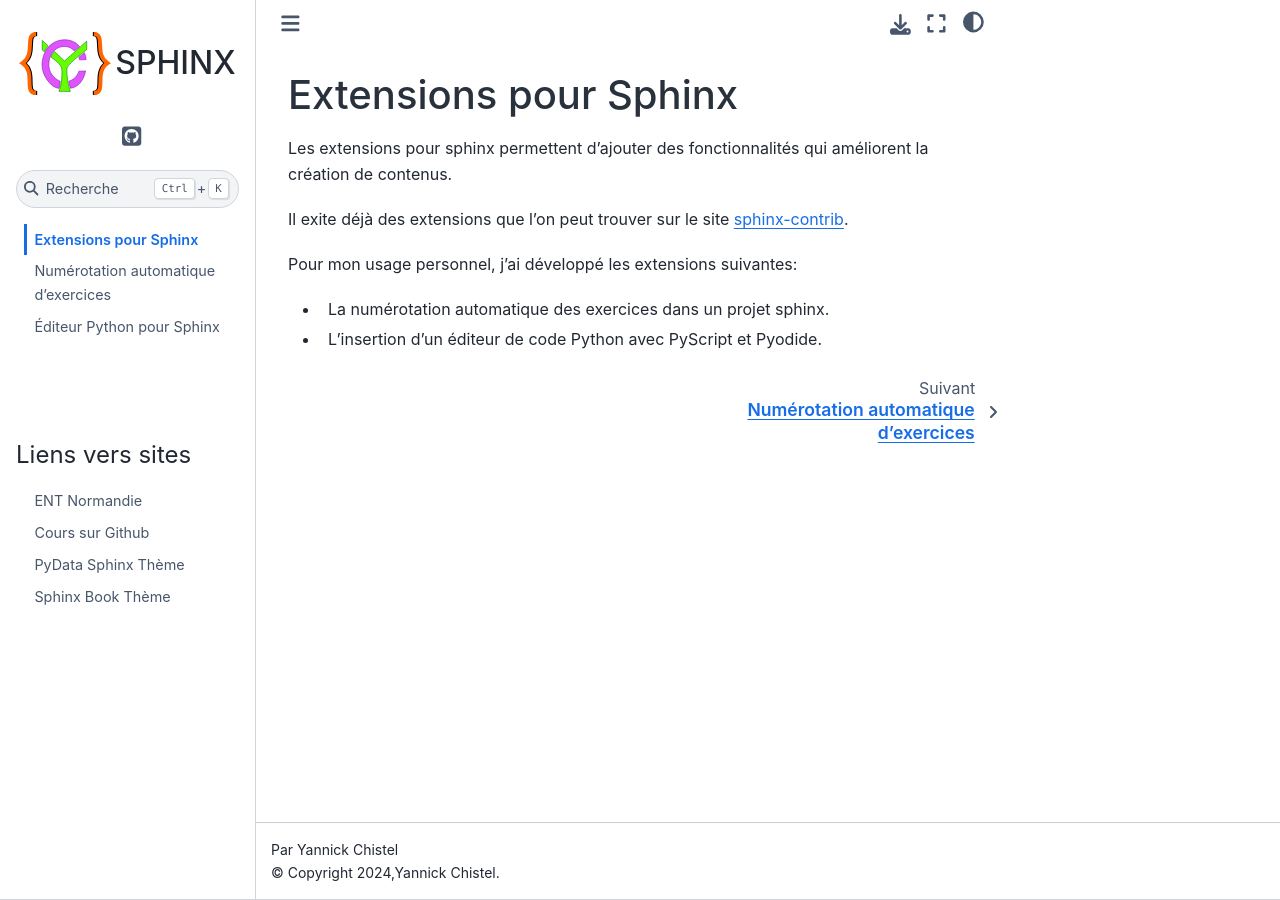
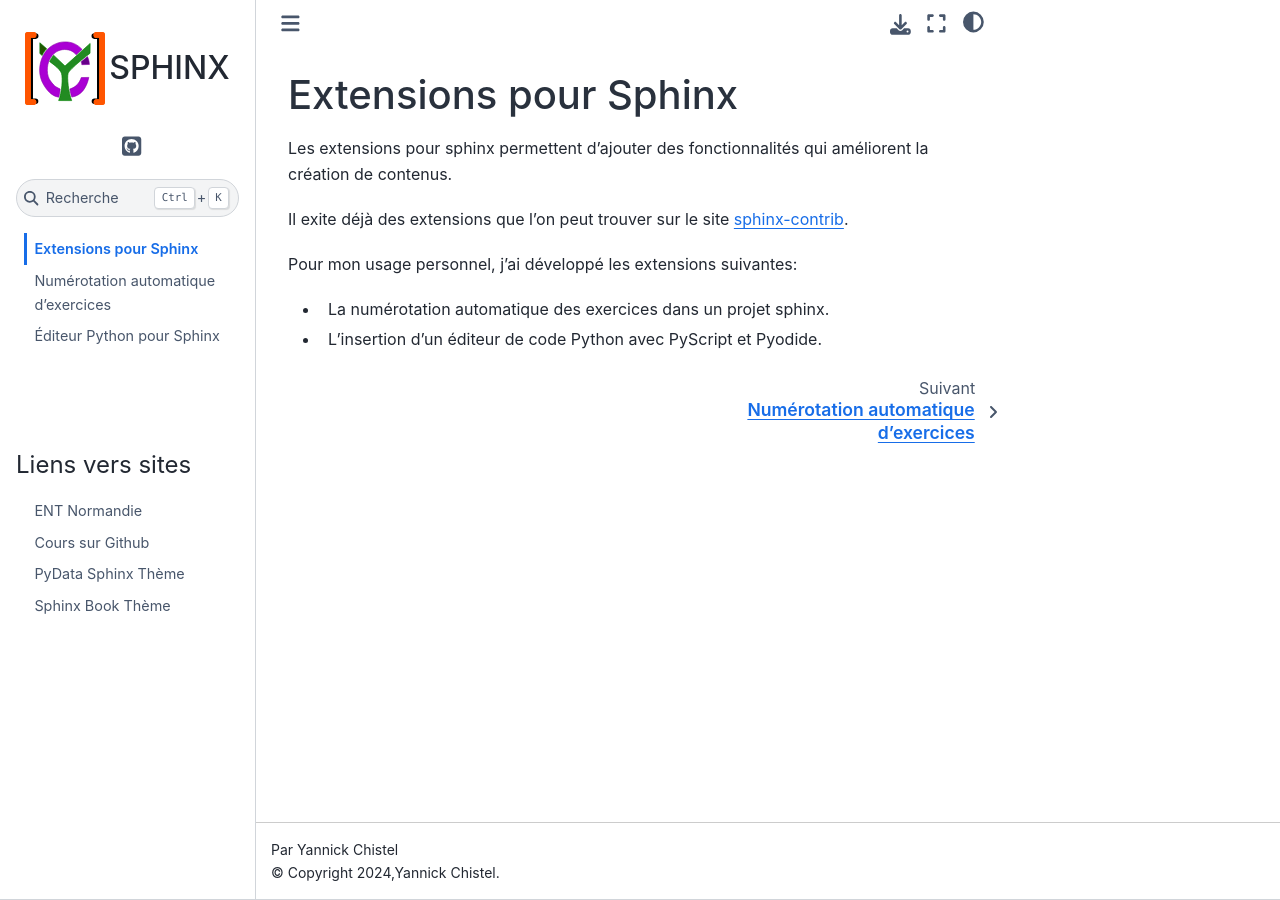
Before and after one commit to ychistel/sphinx_extensions, a Sphinx documentation site: the page built from source/index.rst, in a window 1280 px wide. Built offline with Sphinx 7.4.7 and the Sphinx Book theme 1.1.4, drawn with Linux system fonts in a browser that asks for light colours.

Commit message:
mise à jour du logo

```diff
--- a/source/_static/css/custom.css
+++ b/source/_static/css/custom.css
@@ -19,7 +19,7 @@
     font-weight:500;
 }
 pre, span.pre{font-size:1rem;}
-img.logo__image{max-width:92px;}
+img.logo__image{max-width:80px;}
 .bd-sidebar-primary .sidebar-primary-items__end {
     margin-bottom: 1em;
     margin-top: 1em;
```
Also changed, not shown: source/_static/img/logo.svg, source/_static/img/logo_2.svg (added).
